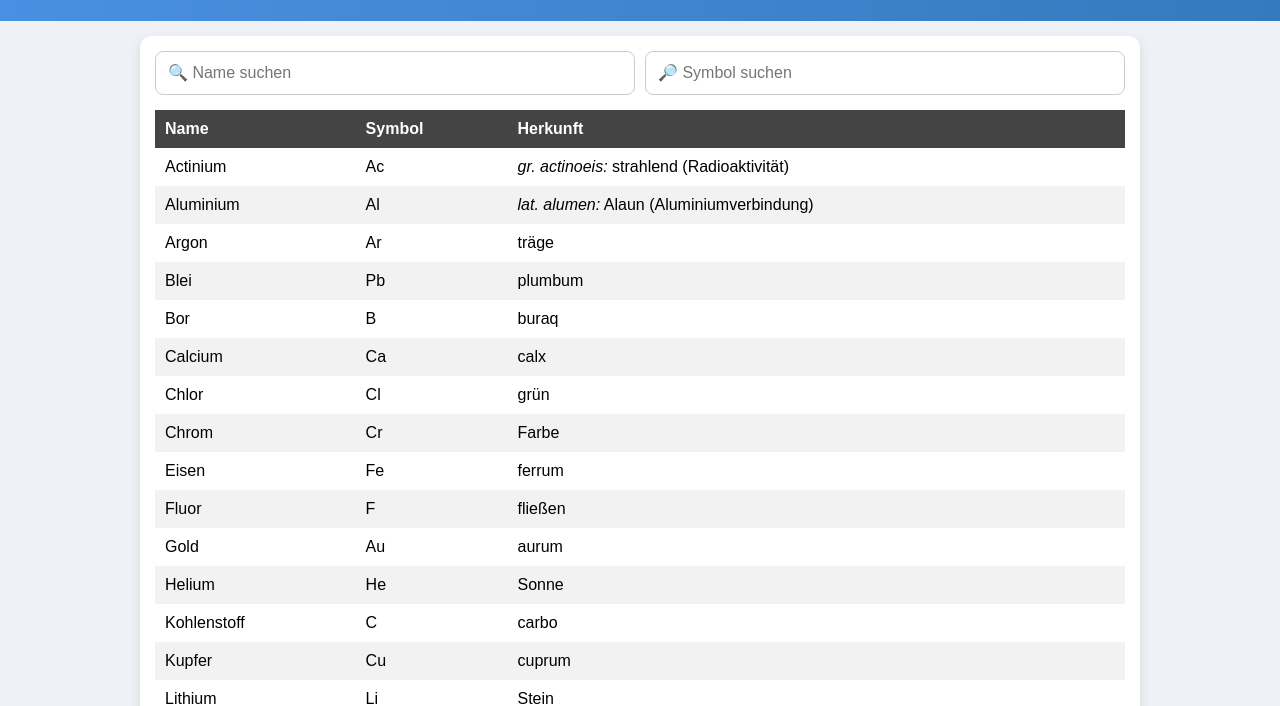
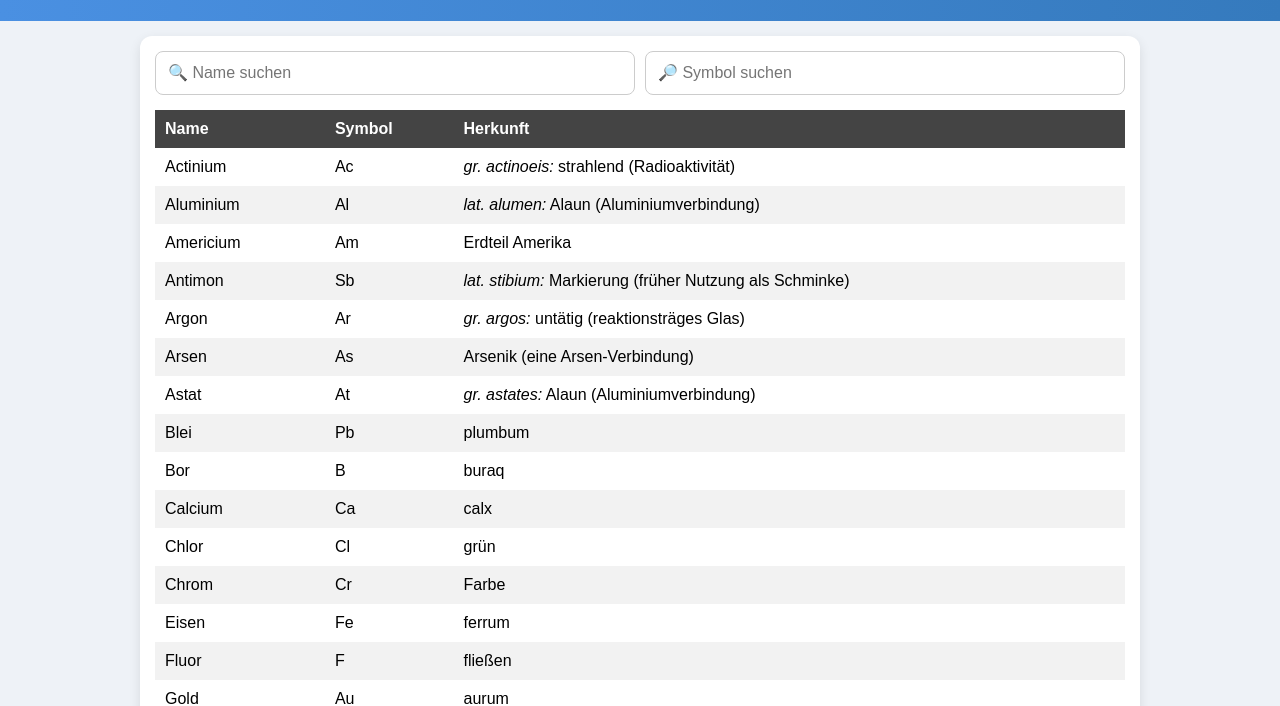
Before and after one commit to leonard566/Chemie-Elemente, a plain HTML site: page index.html in a window 1280 px wide. Shown: the part 100-806 px from the top of the page. Drawn offline with Linux system fonts and the light colour scheme.

Commit message:
Update index.html

```diff
--- a/index.html
+++ b/index.html
@@ -128,7 +128,11 @@ footer {
 
 <tr><td>Actinium</td><td>Ac</td><td><i>gr. actinoeis:</i> strahlend (Radioaktivität)</td></tr>
 <tr><td>Aluminium</td><td>Al</td><td><i>lat. alumen:</i> Alaun (Aluminiumverbindung)</td></tr>
-<tr><td>Argon</td><td>Ar</td><td>träge</td></tr>
+<tr><td>Americium</td><td>Am</td><td>Erdteil Amerika</td></tr>
+<tr><td>Antimon</td><td>Sb</td><td><i>lat. stibium:</i> Markierung (früher Nutzung als Schminke)</td></tr>
+<tr><td>Argon</td><td>Ar</td><td><i>gr. argos:</i> untätig (reaktionsträges Glas)</td></tr>
+<tr><td>Arsen</td><td>As</td><td>Arsenik (eine Arsen-Verbindung)</td></tr>
+<tr><td>Astat</td><td>At</td><td><i>gr. astates:</i> Alaun (Aluminiumverbindung)</td></tr>
 <tr><td>Blei</td><td>Pb</td><td>plumbum</td></tr>
 <tr><td>Bor</td><td>B</td><td>buraq</td></tr>
 <tr><td>Calcium</td><td>Ca</td><td>calx</td></tr>
```
